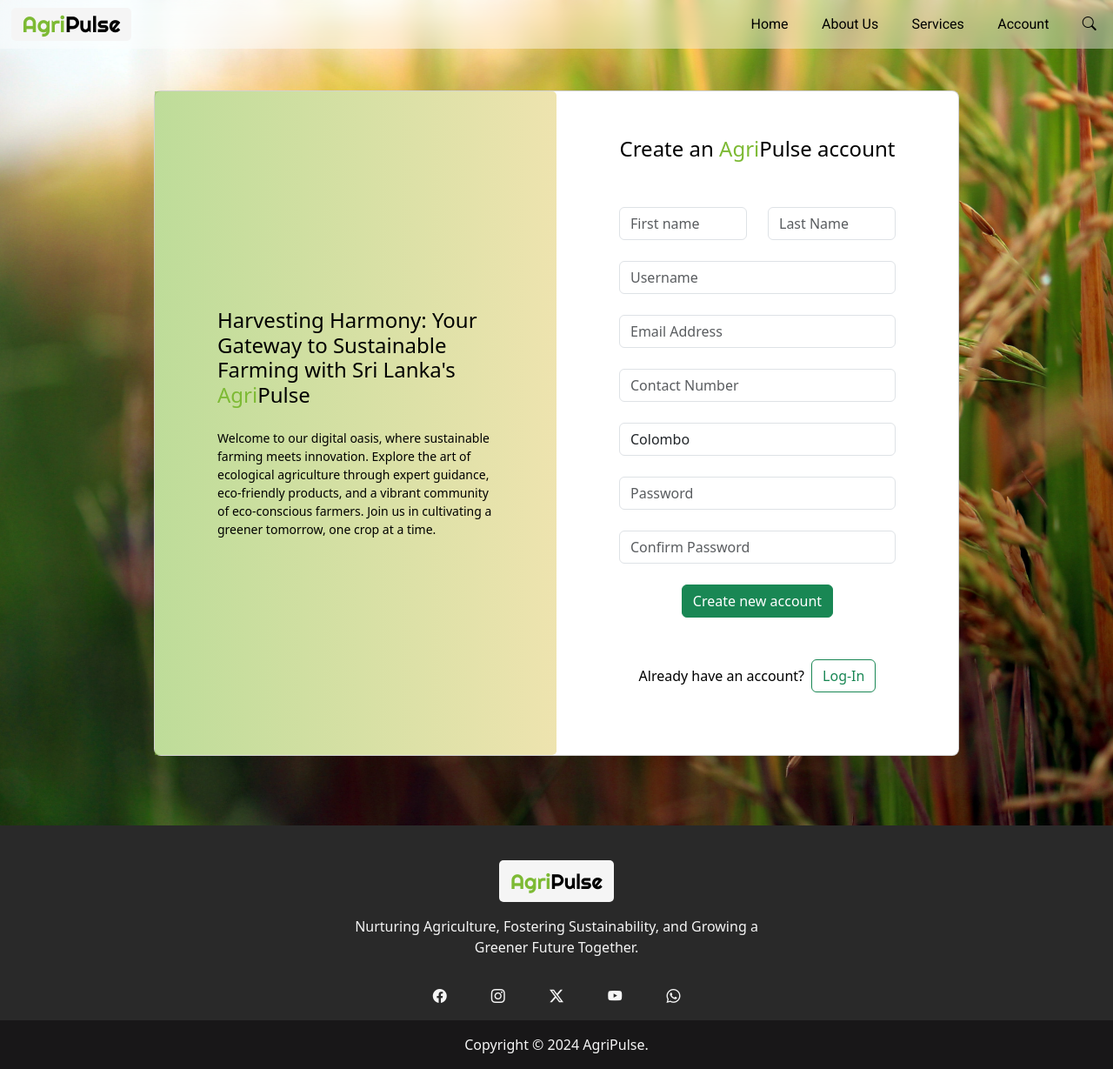
After one commit to OminduHirushka/AgriPulse, a PHP site: page /farmerregister.php in a window 1280 px wide. The commit adds this page. Shown: the whole page at 87% size. Run offline with PHP 8.4, Linux system fonts and the light colour scheme.

Commit message:
login / register

```diff
--- a/account.php
+++ b/account.php
@@ -29,7 +29,7 @@
         </div>
 
         <div class="services">
-            <a href="#">
+            <a href="farmerlogin.php">
                 <div class="service">
                     <div class="image">
                         <img src="images/farmer.jpg">
--- /dev/null
+++ b/css/login.css
@@ -0,0 +1,27 @@
+.gradient-custom-2 {
+
+    background: #7dba34;
+
+    background: -webkit-linear-gradient(to right, rgba(125, 186, 52, 0.5), rgba(221, 200, 95, 0.5));
+
+    background: linear-gradient(to right, rgba(125, 186, 52, 0.5), rgba(221, 200, 95, 0.5))
+}
+
+input::-webkit-outer-spin-button,
+input::-webkit-inner-spin-button {
+    display: none;
+}
+
+@media (min-width: 768px) {
+
+    .gradient-form {
+        height: 100vh !important;
+    }
+}
+
+@media (min-width: 769px) {
+    .gradient-custom-2 {
+        border-top-right-radius: .3rem;
+        border-bottom-right-radius: .3rem;
+    }
+}
--- /dev/null
+++ b/farmerregister.php
@@ -0,0 +1,159 @@
+<?php
+    require_once 'dbConnection.php';
+?>
+
+<!DOCTYPE html>
+<html lang="en">
+
+<head>
+    <!--title-->
+    <title>AgriPulse | Register</title>
+
+    <!--css-->
+    <link rel="stylesheet" href="css/login.css">
+    <link rel="stylesheet" href="css/style.css">
+
+    <?php
+        include 'includes/header.php';
+    ?>
+</head>
+
+<body>
+    <div class="main">
+        <?php
+            include 'includes/navbar.php';
+        ?>
+
+        <div class="container py-5 h-100">
+            <div class="row d-flex justify-content-center align-items-center h-100">
+                <div class="col-xl-10">
+                    <div class="card rounded-3 text-black">
+                        <div class="row g-0">
+                            <div class="col-lg-6 d-flex align-items-center gradient-custom-2">
+                                <div class="px-3 py-4 p-md-5 mx-md-4">
+                                    <h4 class="mb-4">Harvesting Harmony: Your Gateway to Sustainable Farming
+                                        with Sri Lanka's <label style="color: #7DBA34;">Agri</label>Pulse</h4>
+                                    <p class="small mb-0">Welcome to our digital oasis, where sustainable
+                                        farming meets innovation. Explore the art of ecological agriculture
+                                        through expert guidance, eco-friendly products, and a vibrant community
+                                        of eco-conscious farmers. Join us in cultivating a greener tomorrow,
+                                        one crop at a time.</p>
+                                </div>
+                            </div>
+
+                            <div class="col-lg-6">
+                                <div class="card-body p-md-5 mx-md-4">
+                                    <div class="text-center">
+                                        <h4 class="mt-1 mb-5 pb-1">Create an <label
+                                                style="color: #7DBA34;">Agri</label>Pulse account</h4>
+                                    </div>
+
+                                    <form method="POST">
+                                        <div class="row">
+                                            <!--First Name-->
+                                            <div class="col-md-6 mb-4">
+                                                <div class="form-outline">
+                                                    <input type="text" name="fname" id="firstname" class="form-control"
+                                                        placeholder="First name" Required>
+                                                </div>
+                                            </div>
+
+                                            <!--Last Name-->
+                                            <div class="col-md-6 mb-4">
+                                                <div class="form-outline">
+                                                    <input type="text" name="lname" id="lastname" class="form-control"
+                                                        placeholder="Last Name" Required>
+                                                </div>
+                                            </div>
+                                        </div>
+
+                                        <!--Username-->
+                                        <div class="form-outline mb-4">
+                                            <input type="text" name="uname" id="username" class="form-control"
+                                                placeholder="Username" Required>
+                                        </div>
+
+                                        <!--Email-->
+                                        <div class="form-outline mb-4">
+                                            <input type="email" name="email" id="email" class="form-control"
+                                                placeholder="Email Address" Required>
+                                        </div>
+
+                                        <!--Contact-->
+                                        <div class="form-outline mb-4">
+                                            <input type="number" name="mobile" id="contact" class="form-control"
+                                                placeholder="Contact Number" Required>
+                                        </div>
+
+                                        <!--District-->
+                                        <div class="form-outline mb-4">
+                                            <select name="district" class="form-control"
+                                                placeholder="Select Your District" Required>
+                                                <option value="Colombo">Colombo</option>
+                                                <option value="Gampaha">Gampaha</option>
+                                                <option value="Kalutara">Kalutara</option>
+                                                <option value="Kandy">Kandy</option>
+                                                <option value="Matale">Matale</option>
+                                                <option value="Nuwara Eliya">Nuwara Eliya</option>
+                                                <option value="Galle">Galle</option>
+                                                <option value="Matara">Matara</option>
+                                                <option value="Hambantota">Hambantota</option>
+                                                <option value="Anuradhapura">Anuradhapura</option>
+                                                <option value="Polonnaruwa">Polonnaruwa</option>
+                                                <option value="Badulla">Badulla</option>
+                                                <option value="Monaragala">Monaragala</option>
+                                                <option value="Ratnapura">Ratnapura</option>
+                                                <option value="Kegalle">Kegalle</option>
+                                                <option value="Kurunegala">Kurunegala</option>
+                                                <option value="Puttalam">Puttalam</option>
+                                                <option value="Batticaloa">Batticaloa</option>
+                                                <option value="Ampara">Ampara</option>
+                                                <option value="Trincomalee">Trincomalee</option>
+                                                <option value="Jaffna">Jaffna</option>
+                                                <option value="Kilinochchi">Kilinochchi</option>
+                                                <option value="Mannar">Mannar</option>
+                                                <option value="Vavuniya">Vavuniya</option>
+                                                <option value="Mullaitivu">Mullaitivu</option>
+                                            </select>
+                                        </div>
+
+                                        <!--Password-->
+                                        <div class="form-outline mb-4">
+                                            <input type="password" name="pass" id="pw" class="form-control"
+                                                placeholder="Password" Required>
+                                        </div>
+
+                                        <!--Confirm Password-->
+                                        <div class="form-outline mb-4">
+                                            <input type="password" name="confirm" id="pw2" class="form-control"
+                                                placeholder="Confirm Password" Required>
+                                        </div>
+
+                                        <div class="text-center" style="margin-bottom: 2rem;">
+                                            <button class="btn btn-success btn-block fa-lg mb-3" type="submit"
+                                                name="farmersignup-btn">
+                                                Create new account
+                                            </button>
+                                        </div>
+
+                                        <div class="d-flex align-items-center justify-content-center pb-4">
+                                            <p class="mb-0 me-2">Already have an account?</p>
+                                            <a href="farmerlogin.php"><button type="button"
+                                                    class="btn btn-outline-success">Log-In</button></a>
+                                        </div>
+                                    </form>
+                                </div>
+                            </div>
+                        </div>
+                    </div>
+                </div>
+            </div>
+        </div>
+    </div>
+
+    <?php
+        include 'includes/footer.php';
+    ?>
+</body>
+
+</html>
--- a/includes/navbar.php
+++ b/includes/navbar.php
@@ -10,7 +10,7 @@
         <div class="link_item">
             <div class="account-dropdown"><a href="account.php">Account</a>
                 <div class="dropdown-content">
-                    <div class="link_item"><a href="#"><i class="bi bi-person-fill"></i>Farmer</a></div>
+                    <div class="link_item"><a href="farmerlogin.php"><i class="bi bi-person-fill"></i>Farmer</a></div>
                     <div class="link_item"><a href="o#"><i class="bi bi-person-fill"></i>Field-Officer</a></div>
                     <div class="link_item"><a href="#"><i class="bi bi-person-fill"></i>Admin</a></div>
                 </div>
```
Also changed, not shown: farmerlogin.php (added, +90 -0 lines).
